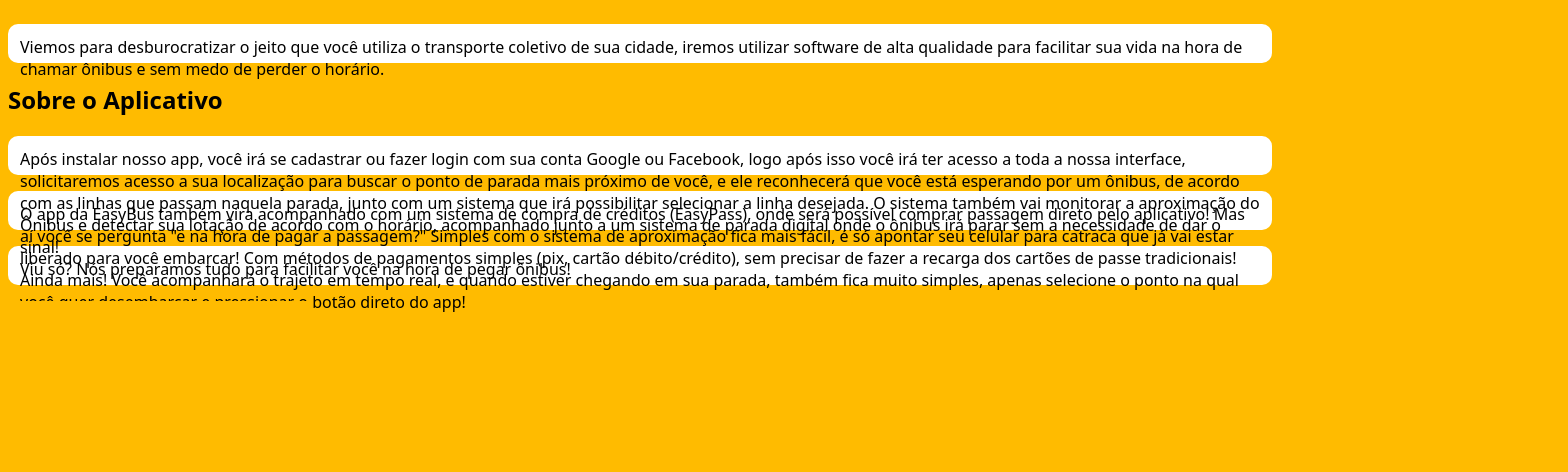
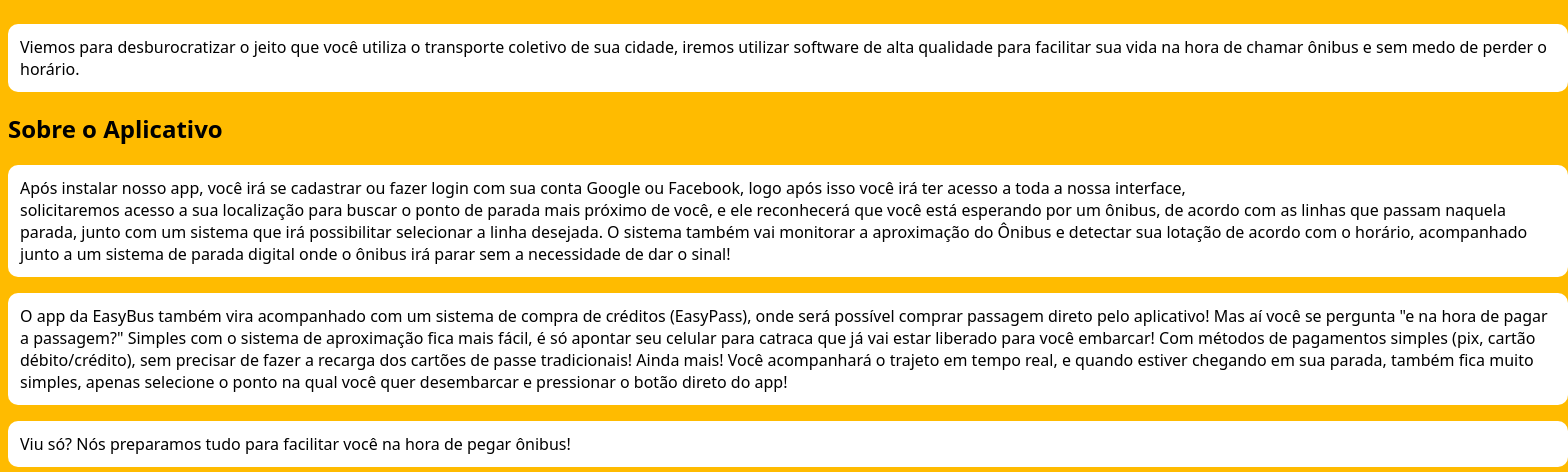
Before and after one commit to Berkhz/desafioprofissional, a plain HTML site: page index.html in a window 1280 px wide. Shown: the part 242-714 px from the top of the page, 1568 px wide, since content can reach past the window. Drawn offline with Linux system fonts and the light colour scheme.

Commit message:
update style
incrementação

```diff
--- a/style.css
+++ b/style.css
@@ -29,8 +29,7 @@
     padding: 12px;
     border-radius: 10px;
     display: flex;
-    width: ;
-    height: 15px;
+    width: 16in;
 }
 
 .subtitulo {
```
